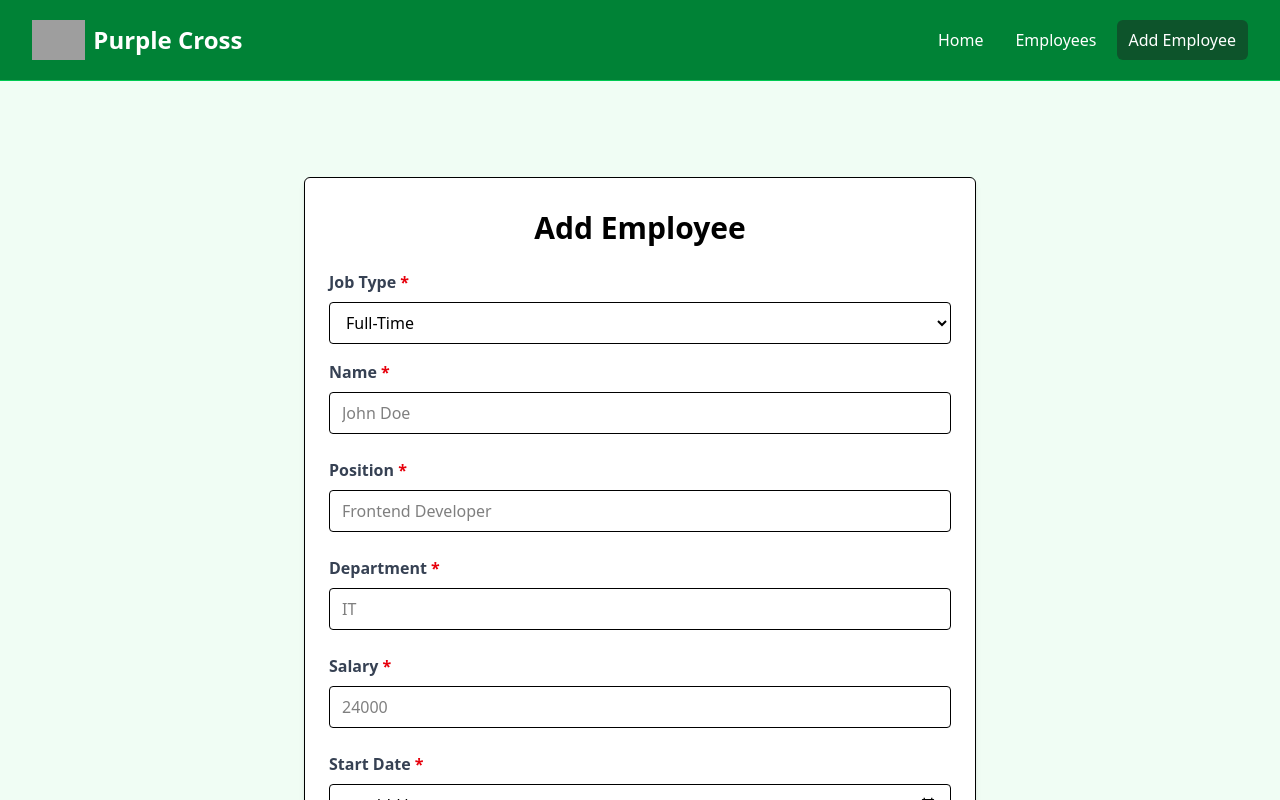
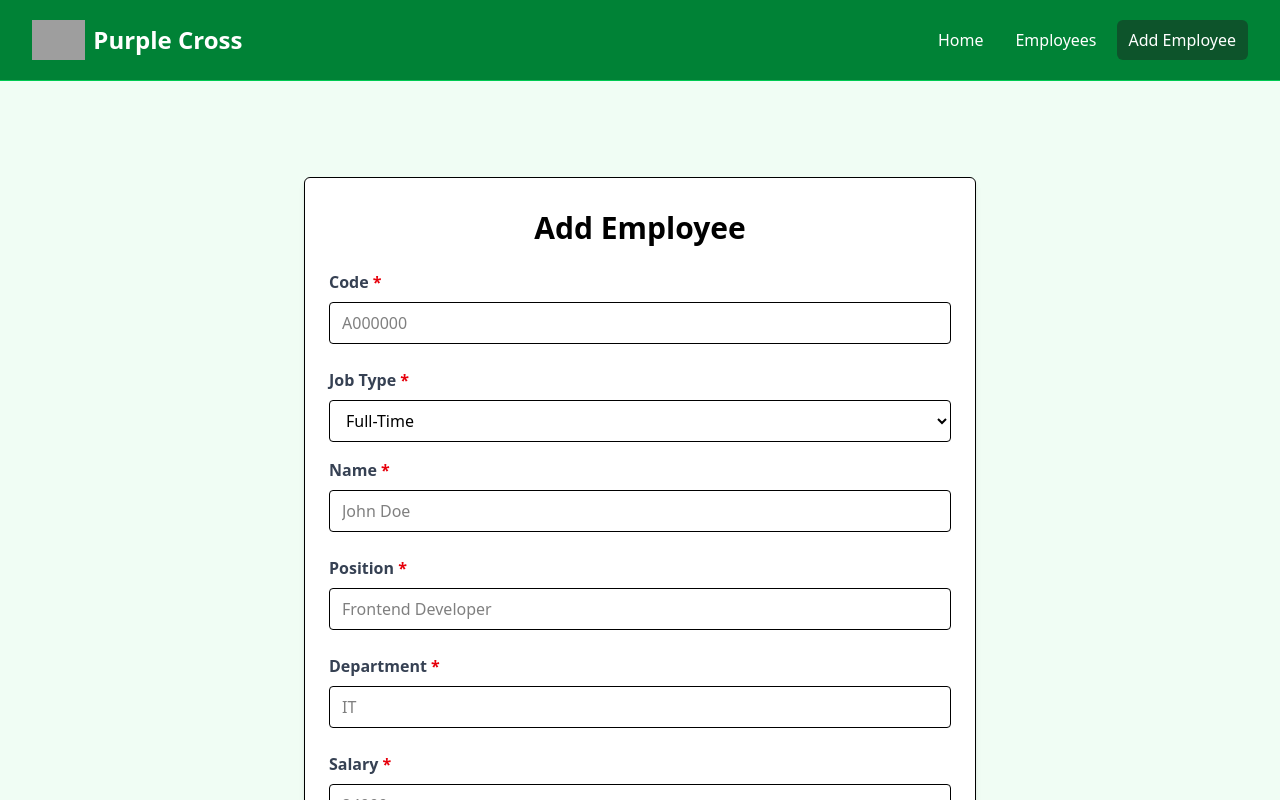
Before and after one commit to bella-1991/purple-cross, a Vue app: page /employees/add in a window 1280 px wide. Shown: the top 800 px of the page. Built offline with nearby package versions, Linux system fonts and the light colour scheme; grey boxes are pictures that could not be loaded.

Commit message:
refactor: add code, sort and filter changes

```diff
--- a/src/assets/data/employees.json
+++ b/src/assets/data/employees.json
@@ -1,6 +1,7 @@
 {
   "employees": [
     {
+      "code": "A030",
       "type": "Full-Time",
       "name": "Leanne Graham",
       "occupation": "Recruitment Specialist",
@@ -33,6 +34,7 @@
           "lng": "-34.4618"
         }
       },
+      "code": "A002",
       "type": "Part-Time",
       "department": "Legal",
       "occupation": "Legal Counsel",
@@ -57,6 +59,7 @@
           "lng": "-47.0653"
         }
       },
+      "code": "A001",
       "type": "Part-Time",
       "department": "Office",
       "occupation": "Office Admin",
@@ -81,6 +84,7 @@
           "lng": "-164.2990"
         }
       },
+      "code": "A004",
       "type": "Contract",
       "department": "Office",
       "occupation": "Receptionist",
@@ -105,6 +109,7 @@
           "lng": "62.5342"
         }
       },
+      "code": "A003",
       "type": "Full-Time",
       "department": "IT",
       "occupation": "Frontend Developer",
@@ -129,6 +134,7 @@
           "lng": "71.7478"
         }
       },
+      "code": "A005",
       "type": "Full-Time",
       "department": "IT",
       "occupation": "Backend Developer",
@@ -153,6 +159,7 @@
           "lng": "21.8984"
         }
       },
+      "code": "A006",
       "type": "Full-Time",
       "department": "IT",
       "occupation": "QA Engineer",
@@ -177,6 +184,7 @@
           "lng": "-120.7677"
         }
       },
+      "code": "A007",
       "type": "Full-Time",
       "department": "IT",
       "occupation": "Product Manager",
@@ -201,6 +209,7 @@
           "lng": "-168.8889"
         }
       },
+      "code": "A008",
       "type": "Full-Time",
       "department": "IT",
       "occupation": "SEO Executive",
@@ -225,6 +234,7 @@
           "lng": "57.2232"
         }
       },
+      "code": "A009",
       "type": "Full-Time",
       "department": "IT",
       "occupation": "Engineering Manager",
@@ -235,6 +245,7 @@
       "website": "ambrose.net"
     },
     {
+      "code": "A010",
       "type": "Full-Time",
       "name": "Leanne Josh",
       "occupation": "Recruitment Specialist",
@@ -267,6 +278,7 @@
           "lng": "-34.4618"
         }
       },
+      "code": "A011",
       "type": "Part-Time",
       "department": "Legal",
       "occupation": "Legal Counsel",
@@ -291,6 +303,7 @@
           "lng": "-47.0653"
         }
       },
+      "code": "A012",
       "type": "Part-Time",
       "department": "Office",
       "occupation": "Office Admin",
@@ -315,6 +328,7 @@
           "lng": "-164.2990"
         }
       },
+      "code": "A013",
       "type": "Contract",
       "department": "Office",
       "occupation": "Receptionist",
@@ -339,6 +353,7 @@
           "lng": "62.5342"
         }
       },
+      "code": "A014",
       "type": "Full-Time",
       "department": "IT",
       "occupation": "Frontend Developer",
@@ -363,6 +378,7 @@
           "lng": "71.7478"
         }
       },
+      "code": "A015",
       "type": "Full-Time",
       "department": "IT",
       "occupation": "Backend Developer",
@@ -387,6 +403,7 @@
           "lng": "21.8984"
         }
       },
+      "code": "A016",
       "type": "Full-Time",
       "department": "IT",
       "occupation": "QA Engineer",
@@ -411,6 +428,7 @@
           "lng": "-120.7677"
         }
       },
+      "code": "A017",
       "type": "Full-Time",
       "department": "IT",
       "occupation": "Product Manager",
@@ -435,6 +453,7 @@
           "lng": "-168.8889"
         }
       },
+      "code": "A018",
       "type": "Full-Time",
       "department": "IT",
       "occupation": "SEO Executive",
@@ -459,6 +478,7 @@
           "lng": "57.2232"
         }
       },
+      "code": "A019",
       "type": "Full-Time",
       "department": "IT",
       "occupation": "Engineering Manager",
@@ -469,6 +489,7 @@
       "website": "ambrose.net"
     },
     {
+      "code": "A020",
       "type": "Full-Time",
       "name": "Josh Graham",
       "occupation": "Recruitment Specialist",
@@ -501,6 +522,7 @@
           "lng": "-34.4618"
         }
       },
+      "code": "A021",
       "type": "Part-Time",
       "department": "Legal",
       "occupation": "Legal Counsel",
@@ -525,6 +547,7 @@
           "lng": "-47.0653"
         }
       },
+      "code": "A022",
       "type": "Part-Time",
       "department": "Office",
       "occupation": "Office Admin",
@@ -549,6 +572,7 @@
           "lng": "-164.2990"
         }
       },
+      "code": "A023",
       "type": "Contract",
       "department": "Office",
       "occupation": "Receptionist",
@@ -573,6 +597,7 @@
           "lng": "62.5342"
         }
       },
+      "code": "A024",
       "type": "Full-Time",
       "department": "IT",
       "occupation": "Frontend Developer",
@@ -597,6 +622,7 @@
           "lng": "71.7478"
         }
       },
+      "code": "A025",
       "type": "Full-Time",
       "department": "IT",
       "occupation": "Backend Developer",
@@ -621,6 +647,7 @@
           "lng": "21.8984"
         }
       },
+      "code": "A026",
       "type": "Full-Time",
       "department": "IT",
       "occupation": "QA Engineer",
@@ -645,6 +672,7 @@
           "lng": "-120.7677"
         }
       },
+      "code": "A027",
       "type": "Full-Time",
       "department": "IT",
       "occupation": "Product Manager",
@@ -669,6 +697,7 @@
           "lng": "-168.8889"
         }
       },
+      "code": "A028",
       "type": "Full-Time",
       "department": "IT",
       "occupation": "SEO Executive",
@@ -693,6 +722,7 @@
           "lng": "57.2232"
         }
       },
+      "code": "A029",
       "type": "Full-Time",
       "department": "IT",
       "occupation": "Engineering Manager",
--- a/src/components/EmployeeRow.vue
+++ b/src/components/EmployeeRow.vue
@@ -34,7 +34,7 @@ const handleDelete = async () => {
 <template>
     <tr class="hover:bg-slate-50 border-b border-slate-200">
         <td class="p-4 py-5">
-            <p class="block font-semibold text-sm text-slate-800">{{ employee.id }}</p>
+            <p class="block font-semibold text-sm text-slate-800">{{ employee.code }}</p>
         </td>
         <td class="p-4 py-5">
             <p class="text-sm text-slate-500">{{ employee.name }}</p>
--- a/src/helpers/employees.js
+++ b/src/helpers/employees.js
@@ -34,15 +34,14 @@ export const getSortedEmployees = (response, page, filters) => {
   // sorted according to order
   if (sort) {
     switch (sort) {
-      case "id":
+      case "name":
         if (asc) {
-          sortedResults = sortedResults.toSorted((a, b) =>
-            parseInt(a.id) > parseInt(b.id) ? 1 : -1
+          sortedResults = sortedResults.sort((a, b) =>
+            a.name.localeCompare(b.name)
           );
         } else {
           sortedResults = sortedResults
-            .toSorted((a, b) => (parseInt(a.id) > parseInt(b.id) ? 1 : -1))
-            .toReversed();
+            .sort((a, b) => b.name.localeCompare(a.name));
         }
         break;
       default:
--- a/src/views/addEmployee/AddEmployee.vue
+++ b/src/views/addEmployee/AddEmployee.vue
@@ -2,10 +2,12 @@
 import { reactive } from 'vue';
 import axios from 'axios';
 import router from '@/router';
+import { RouterLink } from 'vue-router';
 import { useToast } from 'vue-toastification';
 
 const form = reactive({
   type: 'Full-Time',
+  code: '',
   name: '',
   occupation: '',
   department: '',
@@ -25,6 +27,7 @@ const form = reactive({
 const handleSubmit = async () => {
   const formObj = {
     type: form.type,
+    code: form.code,
     name: form.name,
     occupation: form.occupation,
     department: form.department,
@@ -66,6 +69,14 @@ const handleSubmit = async () => {
         <form @submit.prevent="handleSubmit">
           <h2 class="text-3xl text-center font-semibold mb-6">Add Employee</h2>
 
+
+          <div class="mb-4">
+            <label class="block text-gray-700 font-bold mb-2">Code
+              <span class="text-red-600">*</span>
+            </label>
+            <input v-model="form.code" type="text" id="code" name="code" class="border rounded w-full py-2 px-3 mb-2"
+              placeholder="A000000" required />
+          </div>
           <div class="mb-4">
             <label for="type" class="block text-gray-700 font-bold mb-2">Job Type
               <span class="text-red-600">*</span>
@@ -153,7 +164,12 @@ const handleSubmit = async () => {
               placeholder="Phone" />
           </div>
 
-          <div>
+          <div class="flex gap-2">
+            <RouterLink to='/'
+              class="text-center bg-red-500 hover:bg-red-600 text-white font-bold py-2 px-4 rounded-full w-full focus:outline-none focus:shadow-outline"
+              type="button">
+              Cancel
+            </RouterLink>
             <button
               class="bg-green-500 hover:bg-green-600 text-white font-bold py-2 px-4 rounded-full w-full focus:outline-none focus:shadow-outline"
               type="submit">
--- a/src/views/editEmployee/EditEmployee.vue
+++ b/src/views/editEmployee/EditEmployee.vue
@@ -13,6 +13,7 @@ const empId = route.params.id;
 const form = reactive({
   type: 'Full-Time',
   name: '',
+  code: '',
   occupation: '',
   department: '',
   salary: '',
@@ -37,6 +38,7 @@ const handleSubmit = async () => {
   const formObj = {
     type: form.type,
     name: form.name,
+    code: form.name,
     occupation: form.occupation,
     department: form.department,
     salary: form.salary,
@@ -71,6 +73,7 @@ onMounted(async () => {
         const response = await axios.get(`/api/employees/${empId}`);
         state.employee = response.data;
         form.type = state.employee.type;
+        form.code = state.employee.code;
         form.name = state.employee.name;
         form.occupation = state.employee.occupation;
         form.department = state.employee.department;
@@ -110,6 +113,14 @@ onMounted(async () => {
               <option value="Remote">Remote</option>
               <option value="Internship">Internship</option>
             </select>
+          </div>
+
+          <div class="mb-4">
+            <label class="block text-gray-700 font-bold mb-2">Code
+              <span class="text-red-600">*</span>
+            </label>
+            <input v-model="form.code" type="text" id="code" name="code" class="border rounded w-full py-2 px-3 mb-2"
+              placeholder="John Doe" required />
           </div>
 
           <div class="mb-4">
--- a/src/views/employee/Employee.vue
+++ b/src/views/employee/Employee.vue
@@ -57,6 +57,7 @@ const formatSalary = salary => {
                         <span :class="getTypeBadgeClass(state.employee.type)"
                             class="text-gray-500 p-1 px-2 mb-4 rounded-sm">{{ state.employee.type }}</span>
                         <h1 class="text-3xl font-bold mb-4 mt-2">{{ state.employee.name }}</h1>
+                        <p class="mb-4">Code: {{ state.employee.code }}</p>
                         <p class="mb-4">{{ state.employee.occupation }}</p>
                         <label class="text-slate-500">{{ state.employee.department }}</label>
                     </div>
```
Also changed, not shown: src/components/EmployeesTable.vue (+16 -13 lines), src/components/HomeCards.vue (+20 -8 lines), src/views/home/Home.vue (+20 -1 lines).
